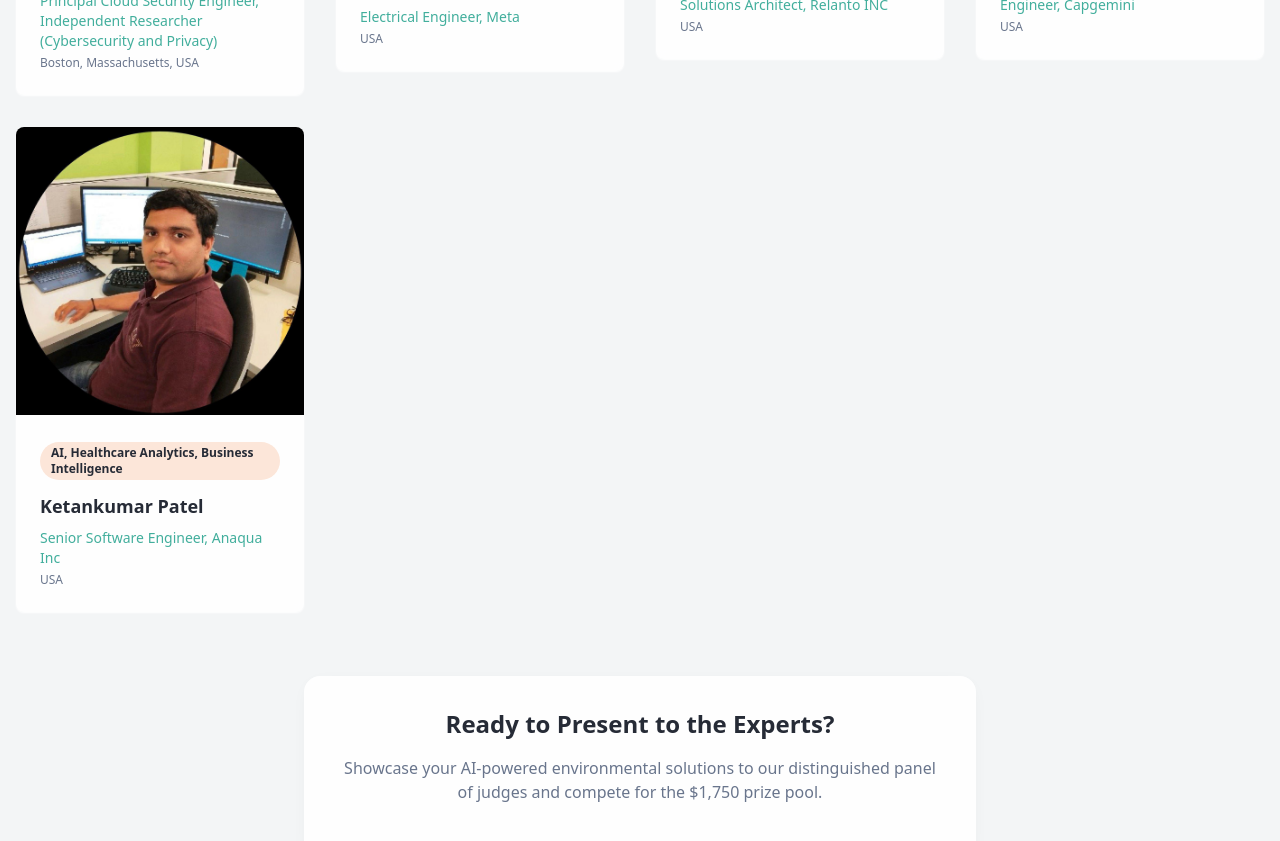
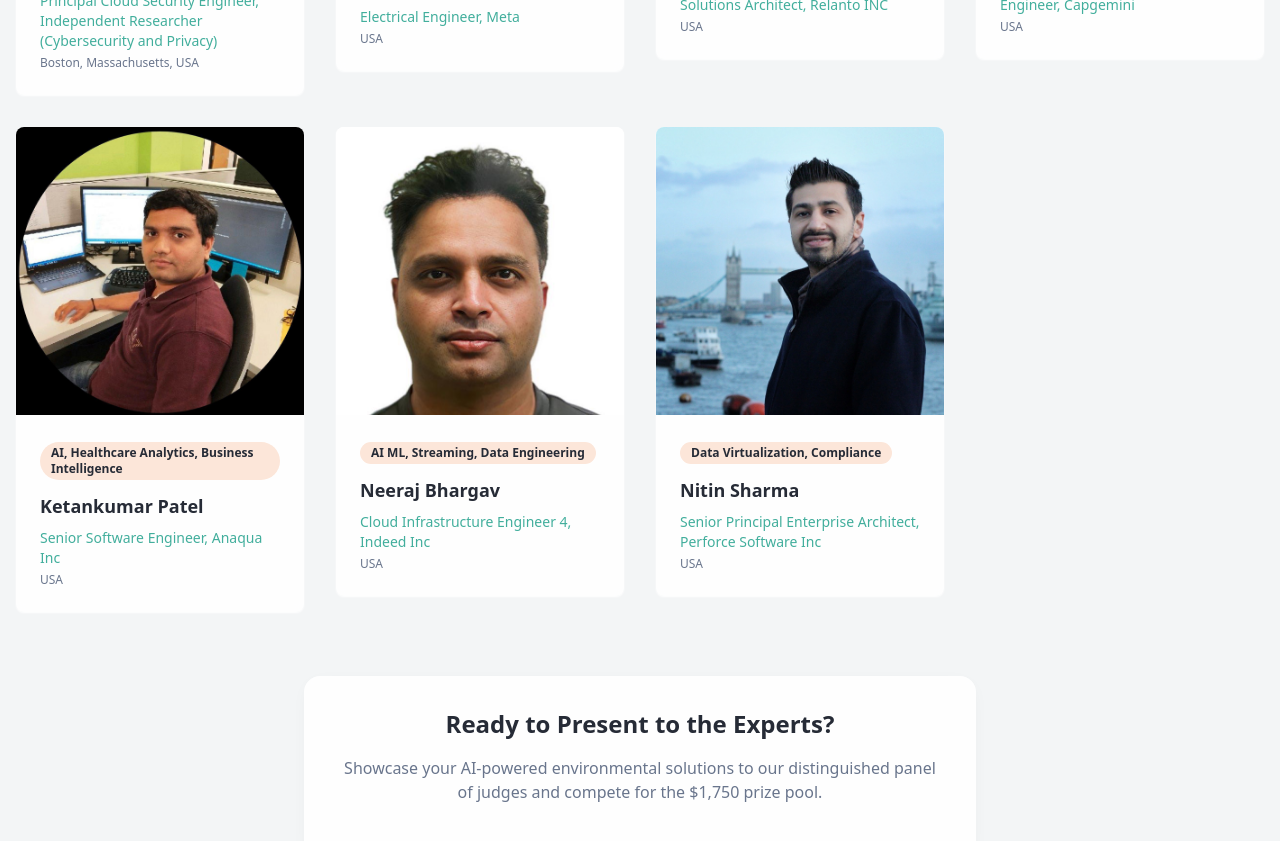
Before and after one commit to techyavii/IntelliTech-Hackathon, a React (Vite) app: page / in a window 1280 px wide. Shown: the part 4040-4881 px from the top of the page. Built offline with nearby package versions, Linux system fonts and the light colour scheme.

Commit message:
done changes

```diff
--- a/src/components/Judges.tsx
+++ b/src/components/Judges.tsx
@@ -47,6 +47,24 @@ const Judges = () => {
     "expertise": "AI, Healthcare Analytics, Business Intelligence",
     "linkedin": "https://www.linkedin.com/in/ketanerp",
     "email": "kdp2885@gmail.com"
+  },
+  {
+    "name": "Neeraj Bhargav",
+    "affiliation": "Cloud Infrastructure Engineer 4, Indeed Inc",
+    "location": "USA",
+    "image": "/judges/Neeraj_Bhargav.jpeg",
+    "expertise": "AI ML, Streaming, Data Engineering",
+    "linkedin": "https://www.linkedin.com/in/neeraj-bhargav-964285122",
+    "email": "bhargav6211@gmail.com"
+  },
+  {
+    "name": "Nitin Sharma",
+    "affiliation": "Senior Principal Enterprise Architect, Perforce Software Inc",
+    "location": "USA",
+    "image": "/judges/Nitin_Sharma.jpeg",
+    "expertise": "Data Virtualization, Compliance",
+    "linkedin": "https://www.linkedin.com/in/nitinsharma85/",
+    "email": "nitinsharma85@gmail.com"
   }
 ]
   return (
```
Also changed, not shown: public/judges/Neeraj_Bhargav.jpeg (added), public/judges/Nitin_Sharma.jpeg (added).
